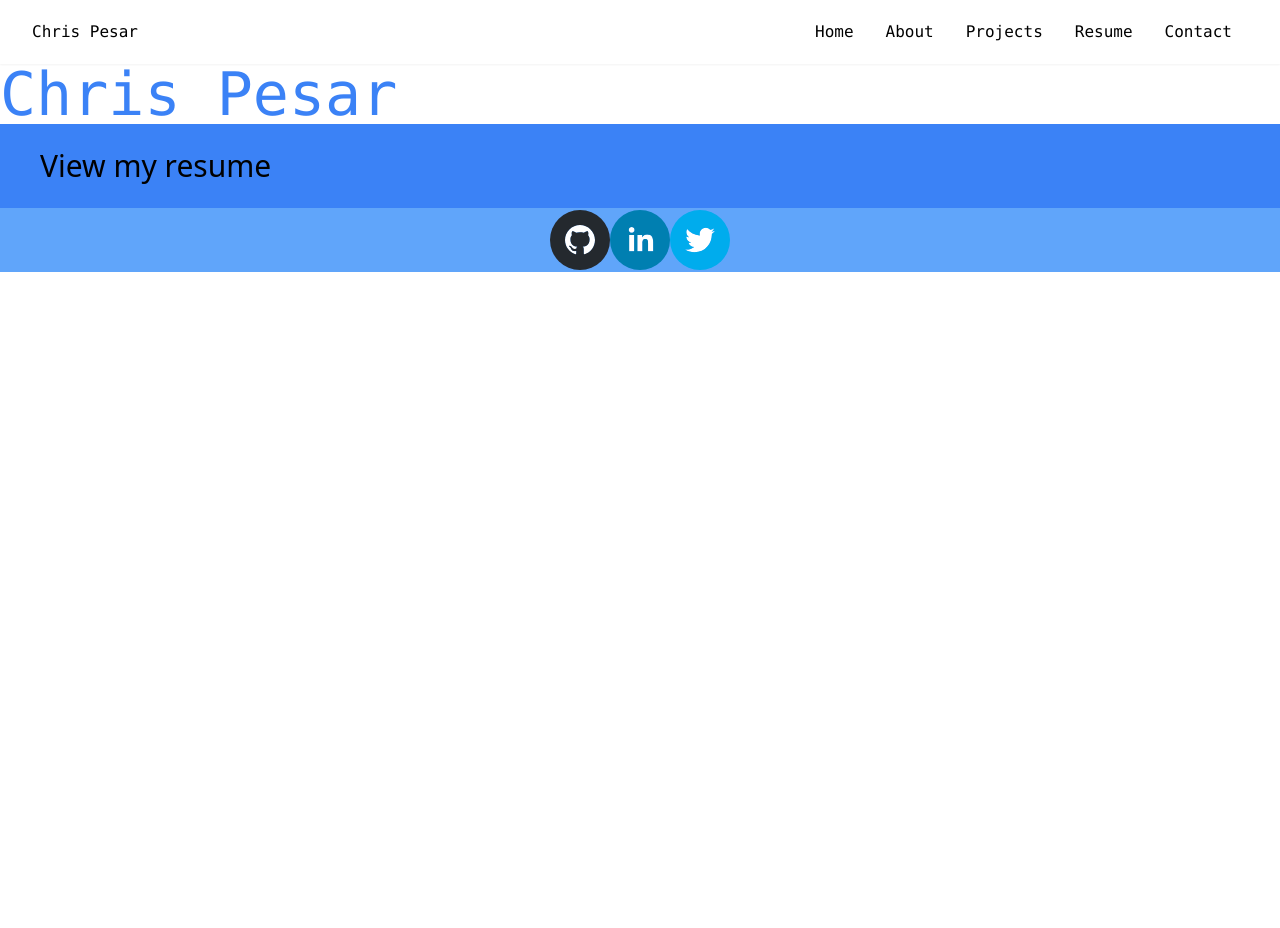
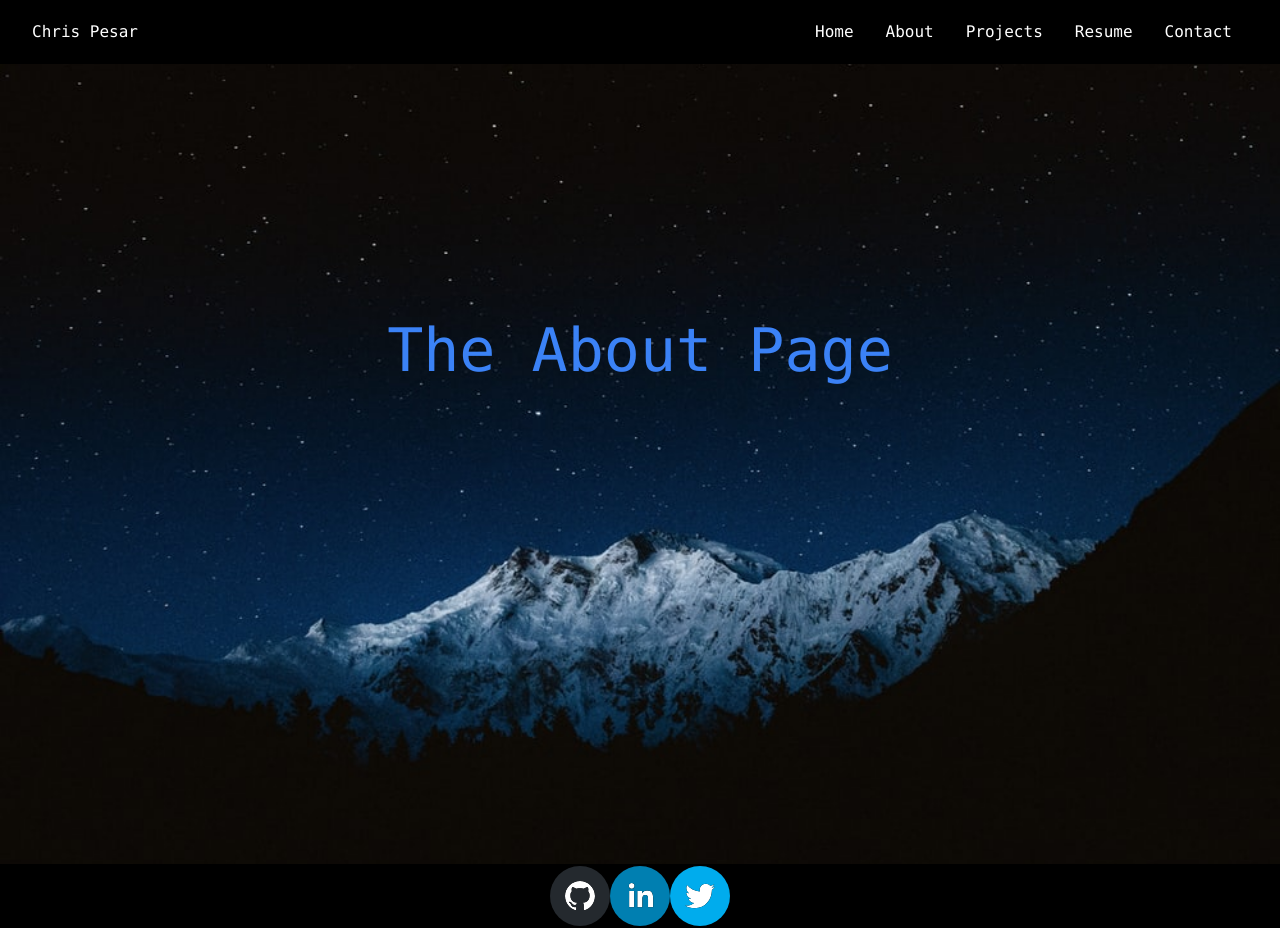
Before and after one commit to cpesar/chris-portfolio, a React (Create React App) app: page /about in a window 1280 px wide. Before the commit the page ends 800 px from the top, so only its background shows below. Built offline with nearby package versions, Linux system fonts and the light colour scheme.

Commit message:
added background images to other pages

```diff
--- a/src/components/Burger.js
+++ b/src/components/Burger.js
@@ -5,7 +5,7 @@ const Burger = ({ isOpen, toggle }) => {
   return (
     <div className={
       isOpen ?
-      'grid grid-rows-5 text-center items-center bg-blue-500'
+      'grid grid-rows-5 text-center items-center bg-black text-white font-mono'
       :'hidden'
     }
     onClick={toggle}
--- a/src/components/Footer.js
+++ b/src/components/Footer.js
@@ -6,7 +6,7 @@ export default function Footer(){
   return(
 
 
-      <div className="flex justify-center items-center h-16 bg-blue-400 text-white">
+      <div className="flex justify-center items-center h-16 bg-black text-white">
       <SocialIcon
         url='https://github.com/cpesar'
         className='br-4'
--- a/src/components/Navbar.js
+++ b/src/components/Navbar.js
@@ -4,7 +4,7 @@ import { Link } from 'react-router-dom';
 
 const Navbar = ({toggle}) => {
   return (
-    <nav className='flex justify-between items-center h-16 bg-white text-black relative shadow-sm font-mono'
+    <nav className='flex justify-between items-center h-16 bg-black text-white relative shadow-sm font-mono'
     role='navigation'
     >
       <Link to='/' exact className='pl-8'>
--- a/src/pages/About.js
+++ b/src/pages/About.js
@@ -7,21 +7,44 @@
 
 
 
+// import React from 'react'
+// // import {Link} from 'react-router-dom';
+
+// const About = () => {
+//   return (
+//     <div>
+//       <h1 className="lg:text-6xl md:text-5xl sm:text-3xl text-3xl text-blue-500 font-mono">
+//         Chris Pesar
+//       </h1>
+//       <p className="py-6 px-10 bg-blue-500 text-3xl hover:bg-yellow-300 transition duration-300 ease-in-out flex items-center">
+//       <a href="https://docs.google.com/document/d/e/2PACX-1vRTJHyC39JKFP4CxhhwQB2l5X0L-7T45gHsHjy12dcWhZSX9Xm-yGYkoEixBLT8_QXhUDwoRVKHSrId/pub">View my resume</a>
+//       </p>
+
+
+//     </div>
+//   )
+// }
+
+// export default About
+
+
 import React from 'react'
 // import {Link} from 'react-router-dom';
+import mountains from '../images/mtns-at-night.jpeg';
 
 const About = () => {
   return (
-    <div>
-      <h1 className="lg:text-6xl md:text-5xl sm:text-3xl text-3xl text-blue-500 font-mono">
-        Chris Pesar
-      </h1>
-      <p className="py-6 px-10 bg-blue-500 text-3xl hover:bg-yellow-300 transition duration-300 ease-in-out flex items-center">
-      <a href="https://docs.google.com/document/d/e/2PACX-1vRTJHyC39JKFP4CxhhwQB2l5X0L-7T45gHsHjy12dcWhZSX9Xm-yGYkoEixBLT8_QXhUDwoRVKHSrId/pub">View my resume</a>
-      </p>
+    <main>
+    <img
+      src={mountains}
+      alt='mountains at night'
+      className='absolute object-cover w-full h-full'
+    />
+    <section className='relative flex justify-center min-h-screen pt-12 lg:pt-64 px-8'>
+      <h2 className='lg:text-6xl md:text-5xl sm:text-3xl text-3xl text-blue-500 font-mono'> The About Page </h2>
 
-
-    </div>
+    </section>
+  </main>
   )
 }
 
--- a/src/pages/Contact.js
+++ b/src/pages/Contact.js
@@ -1,19 +1,41 @@
-import React from 'react';
+// import React from 'react';
 
-import {
-  FormControl,
-  FormLabel,
-  Input,
-  // FormErrorMessage,
-  FormHelperText,
-} from "@chakra-ui/react"
+// import {
+//   FormControl,
+//   FormLabel,
+//   Input,
+//   // FormErrorMessage,
+//   FormHelperText,
+// } from "@chakra-ui/react"
 
-export default function Contact(){
+// export default function Contact(){
+//   return (
+// <FormControl id="email">
+//   <FormLabel>Email address</FormLabel>
+//   <Input type="email" />
+//   <FormHelperText>We'll never share your email.</FormHelperText>
+// </FormControl>
+//   )
+// }
+
+import React from 'react'
+// import {Link} from 'react-router-dom';
+import mountains from '../images/mtns-at-night.jpeg';
+
+const Contact = () => {
   return (
-<FormControl id="email">
-  <FormLabel>Email address</FormLabel>
-  <Input type="email" />
-  <FormHelperText>We'll never share your email.</FormHelperText>
-</FormControl>
+    <main>
+    <img
+      src={mountains}
+      alt='mountains at night'
+      className='absolute object-cover w-full h-full'
+    />
+    <section className='relative flex justify-center min-h-screen pt-12 lg:pt-64 px-8'>
+      <h2 className='lg:text-6xl md:text-5xl sm:text-3xl text-3xl text-blue-500 font-mono'> The Contact Page </h2>
+
+    </section>
+  </main>
   )
 }
+
+export default Contact
--- a/src/pages/Resume.js
+++ b/src/pages/Resume.js
@@ -1,5 +1,27 @@
-import React from 'react';
+// import React from 'react';
 
-export default function Resume(){
-  return <h1>Resume Page</h1>
+// export default function Resume(){
+//   return <h1>Resume Page</h1>
+// }
+
+import React from 'react'
+// import {Link} from 'react-router-dom';
+import mountains from '../images/mtns-at-night.jpeg';
+
+const Resume = () => {
+  return (
+    <main>
+    <img
+      src={mountains}
+      alt='mountains at night'
+      className='absolute object-cover w-full h-full'
+    />
+    <section className='relative flex justify-center min-h-screen pt-12 lg:pt-64 px-8'>
+      <h2 className='lg:text-6xl md:text-5xl sm:text-3xl text-3xl text-blue-500 font-mono'> The Resume Page </h2>
+
+    </section>
+  </main>
+  )
 }
+
+export default Resume
```
Also changed, not shown: src/pages/Projects.js (+8 -1 lines).
